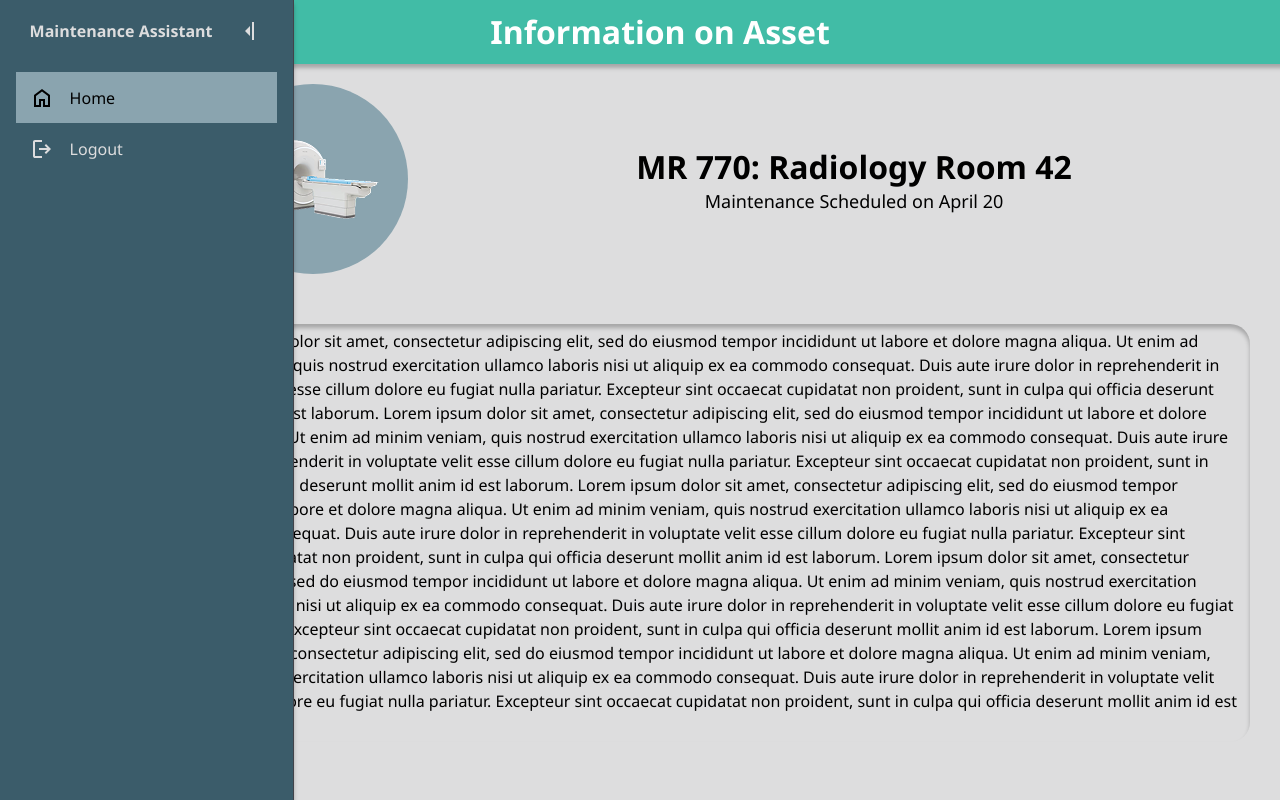
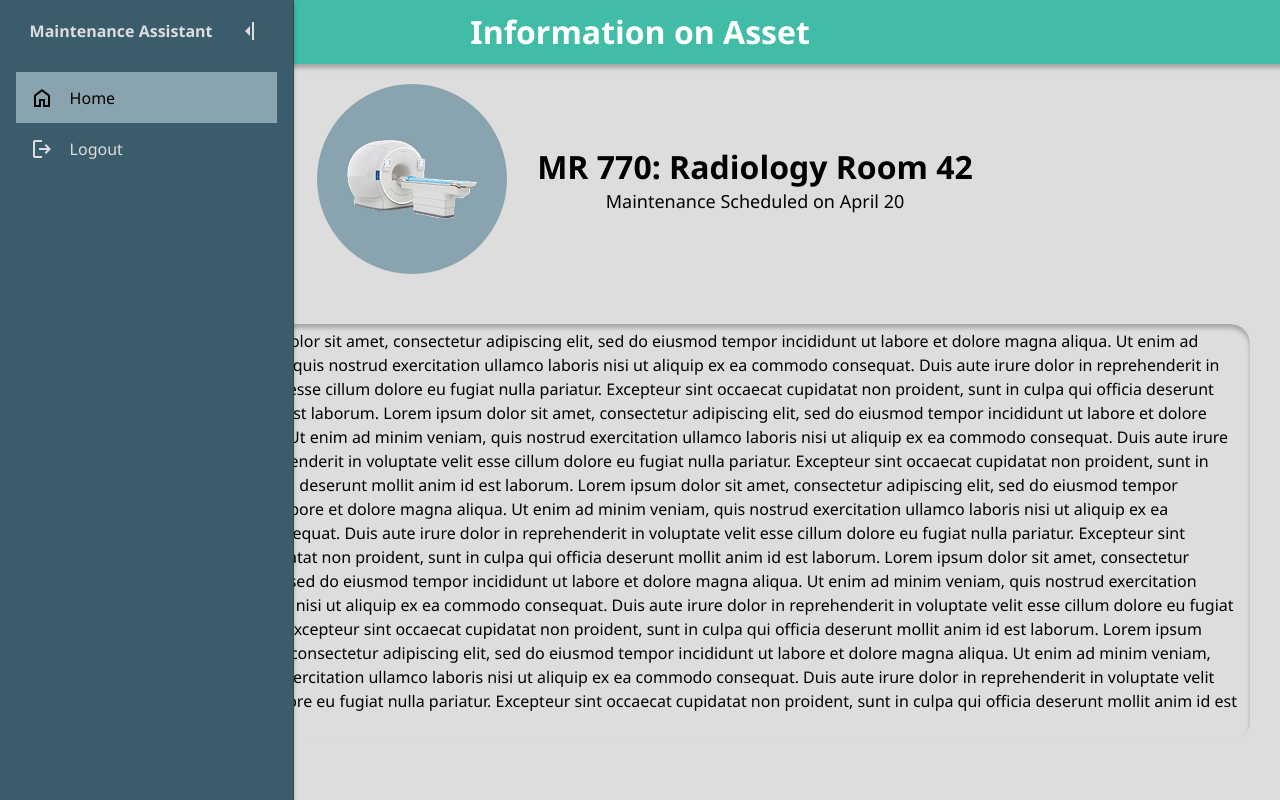
Before and after one commit to Str-Josh/MaintenanceAssistant, a Flask app: template templates/pages/PublicAccess/AssetDetails.html in a window 1280 px wide. Run offline with Flask 3, Linux system fonts and the light colour scheme; the template is opened without the code that fills it, so the values that code supplies are empty.

Commit message:
adding fix classes to asset details

```diff
--- a/templates/pages/PublicAccess/AssetDetails.html
+++ b/templates/pages/PublicAccess/AssetDetails.html
@@ -6,7 +6,8 @@
     <link rel="stylesheet" href="/static/pages/PublicAccess/AssetDetails_styles.css">
     <link rel="stylesheet" href="/static/pages/stylesheet.css">
 </head>
-<body>
+<body class="wholepage">
+    <div class="truebody">
     <div class="device subheader">
         <h1 class="title">
             Information on Asset
@@ -39,7 +40,7 @@
             Lorem ipsum dolor sit amet, consectetur adipiscing elit, sed do eiusmod tempor incididunt ut labore et dolore magna aliqua. Ut enim ad minim veniam, quis nostrud exercitation ullamco laboris nisi ut aliquip ex ea commodo consequat. Duis aute irure dolor in reprehenderit in voluptate velit esse cillum dolore eu fugiat nulla pariatur. Excepteur sint occaecat cupidatat non proident, sunt in culpa qui officia deserunt mollit anim id est laborum.
         </div>
     </div>
-
+   </div>
 </body>
 </html>
 
```
